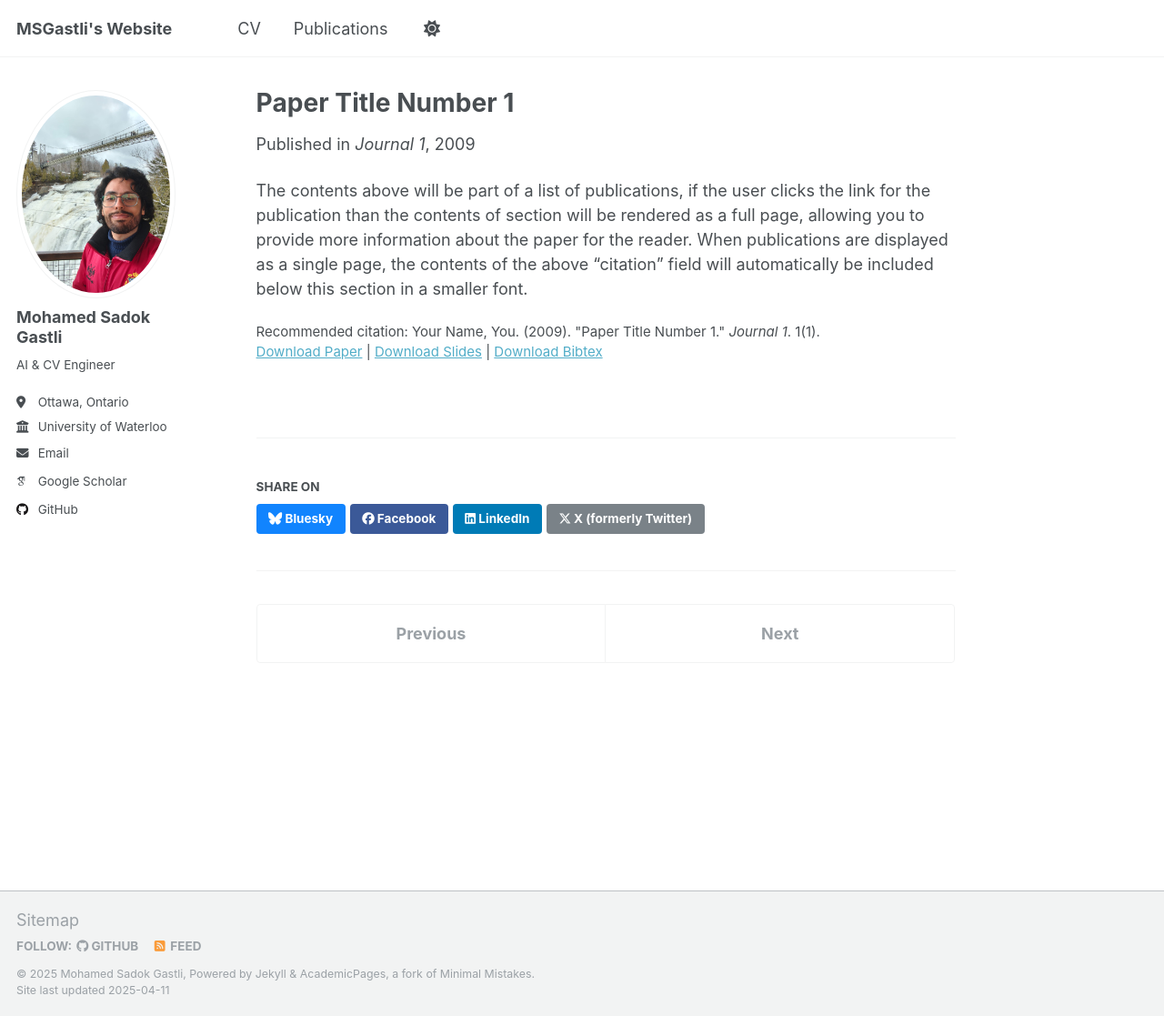
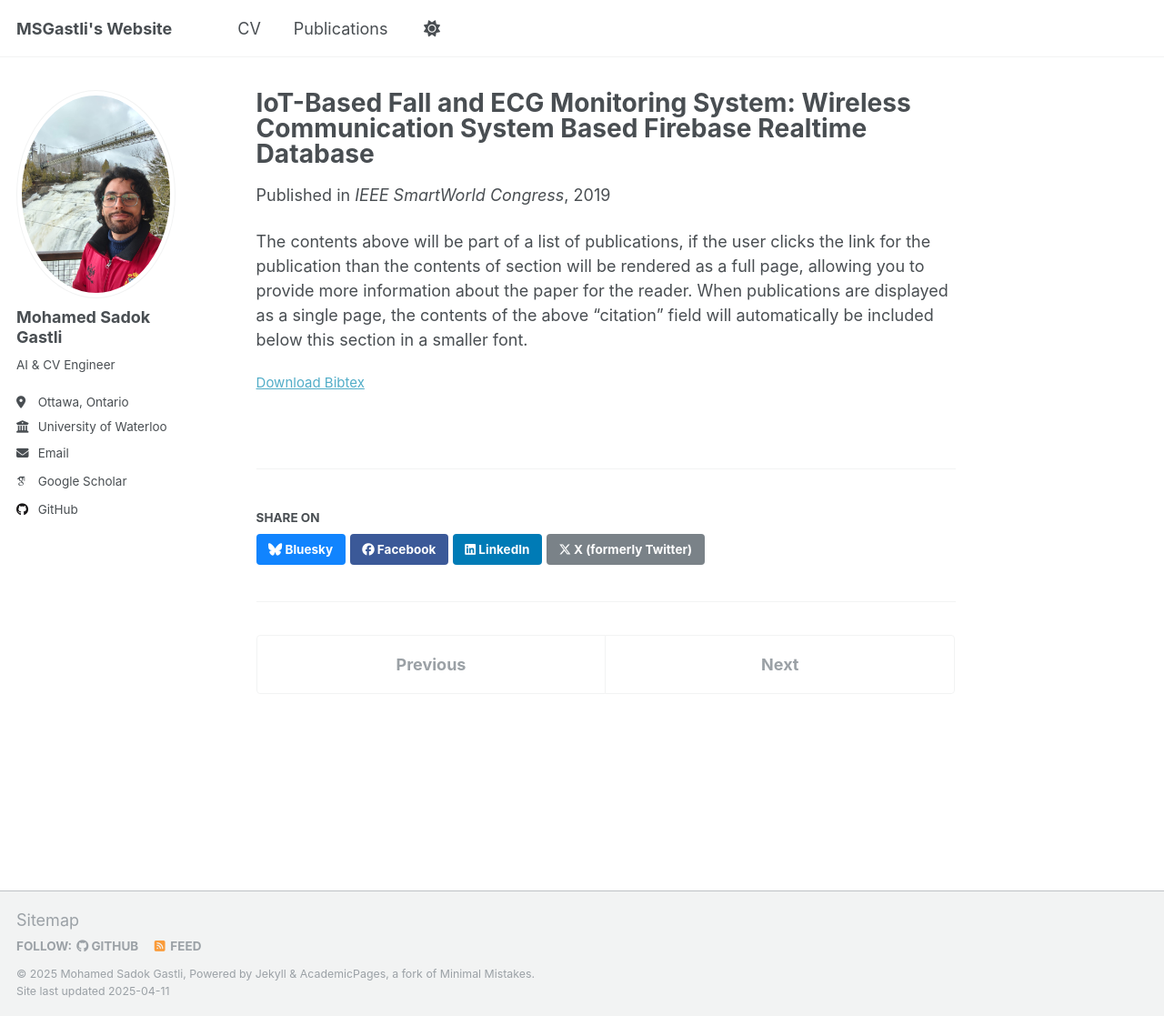
Before and after one commit to msgastli/msgastli.github.io, a Jekyll site: the page built from _publications/2019-iot.md, in a window 1280 px wide and 1117 px high. Shown: the whole window at 91% size. Built offline with Jekyll 4.4.1, drawn with Linux system fonts in a browser that asks for light colours; some web fonts are replaced.

Commit message:
Update and rename 2009-10-01-paper-title-number-1.md to 2019-iot.md

```diff
--- a/_publications/2009-10-01-paper-title-number-1.md
+++ b/_publications/2019-iot.md
@@ -1,14 +1,11 @@
 ---
-title: "Paper Title Number 1"
+title: "IoT-Based Fall and ECG Monitoring System: Wireless Communication System Based Firebase Realtime Database"
 collection: publications
-category: manuscripts
-permalink: /publication/2009-10-01-paper-title-number-1
+category: conference
+permalink: /publication/2019-iot
 excerpt: 'This paper is about the number 1. The number 2 is left for future work.'
-date: 2009-10-01
-venue: 'Journal 1'
-slidesurl: 'http://academicpages.github.io/files/slides1.pdf'
-paperurl: 'http://academicpages.github.io/files/paper1.pdf'
+date: 2019-08-19
+venue: 'IEEE SmartWorld Congress'
 bibtexurl: 'http://academicpages.github.io/files/bibtex1.bib'
-citation: 'Your Name, You. (2009). &quot;Paper Title Number 1.&quot; <i>Journal 1</i>. 1(1).'
 ---
 The contents above will be part of a list of publications, if the user clicks the link for the publication than the contents of section will be rendered as a full page, allowing you to provide more information about the paper for the reader. When publications are displayed as a single page, the contents of the above "citation" field will automatically be included below this section in a smaller font.
```
